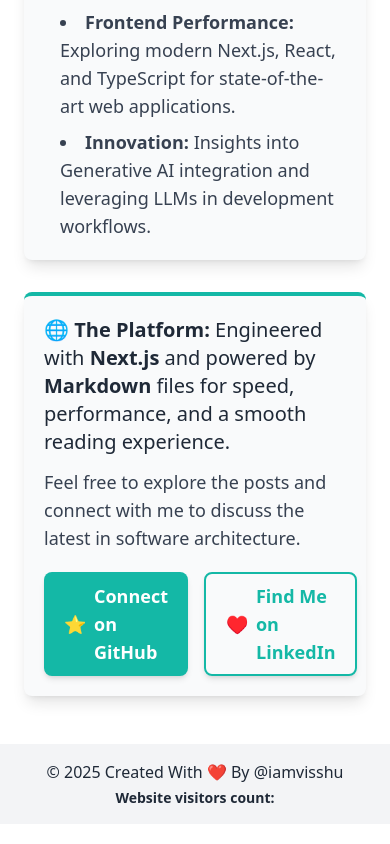
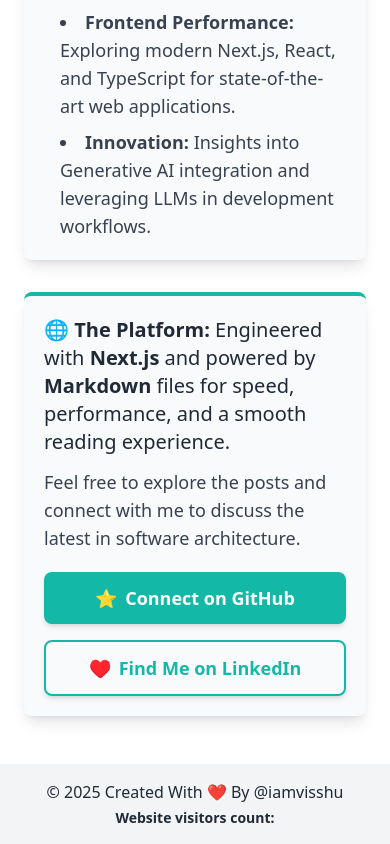
Before and after one commit to iamvisshu/Github-Blog, a Next.js app: page /about in a window 390 px wide. Shown: the part 1089-1933 px from the top of the page. Built offline with nearby package versions, Linux system fonts and the light colour scheme; no server answers; the database is empty.

Commit message:
Made mobile buttons vertically responsive.
Made mobile buttons vertically responsive.

```diff
--- a/pages/about.js
+++ b/pages/about.js
@@ -79,10 +79,11 @@ export default function About() {
         <p className="mb-5 text-lg text-gray-700 dark:text-gray-400">
           Feel free to explore the posts and connect with me to discuss the latest in software architecture.
         </p>
-        <div className="flex space-x-4">
+        <div className="flex flex-col space-y-4 md:flex-row md:space-x-4 md:space-y-0">
           <a
             href="https://github.com/iamvisshu"
-            className="text-lg font-bold text-white bg-teal-500 hover:bg-teal-600 px-5 py-2 rounded-lg transition duration-300 shadow-md transform hover:scale-105 flex items-center"
+            // Use w-full on small screens to make it a block element
+            className="w-full text-lg font-bold text-white bg-teal-500 hover:bg-teal-600 px-5 py-3 rounded-lg transition duration-300 shadow-md transform hover:scale-105 flex items-center justify-center md:w-auto md:py-2"
             target="_blank"
             rel="noopener noreferrer"
           >
@@ -90,7 +91,8 @@ export default function About() {
           </a>
           <a
             href="https://www.linkedin.com/in/iamvisshu"
-            className="text-lg font-bold text-teal-500 border-2 border-teal-500 hover:bg-teal-50 dark:hover:bg-gray-700 px-5 py-2 rounded-lg transition duration-300 shadow-md transform hover:scale-105 flex items-center"
+            // Use w-full on small screens to make it a block element
+            className="w-full text-lg font-bold text-teal-500 border-2 border-teal-500 hover:bg-teal-50 dark:hover:bg-gray-700 px-5 py-3 rounded-lg transition duration-300 shadow-md transform hover:scale-105 flex items-center justify-center md:w-auto md:py-2"
             target="_blank"
             rel="noopener noreferrer"
           >
```
